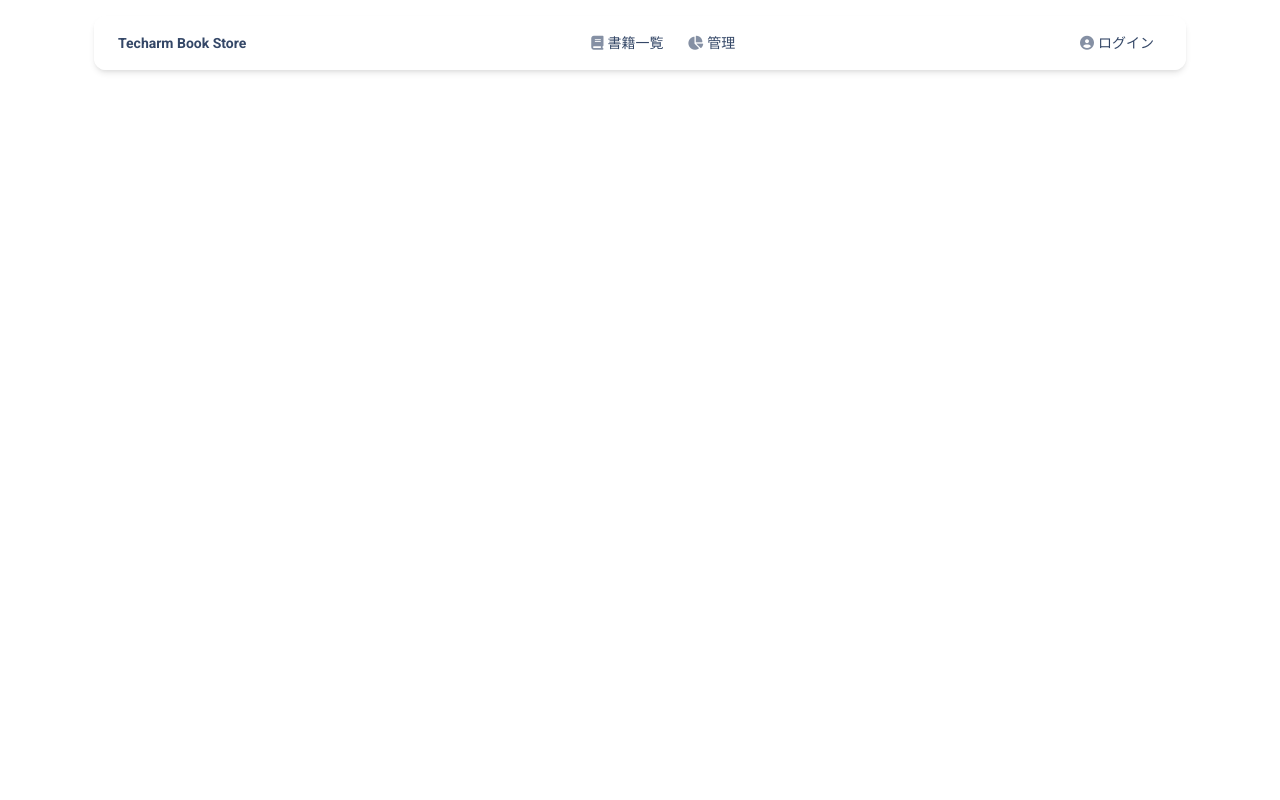
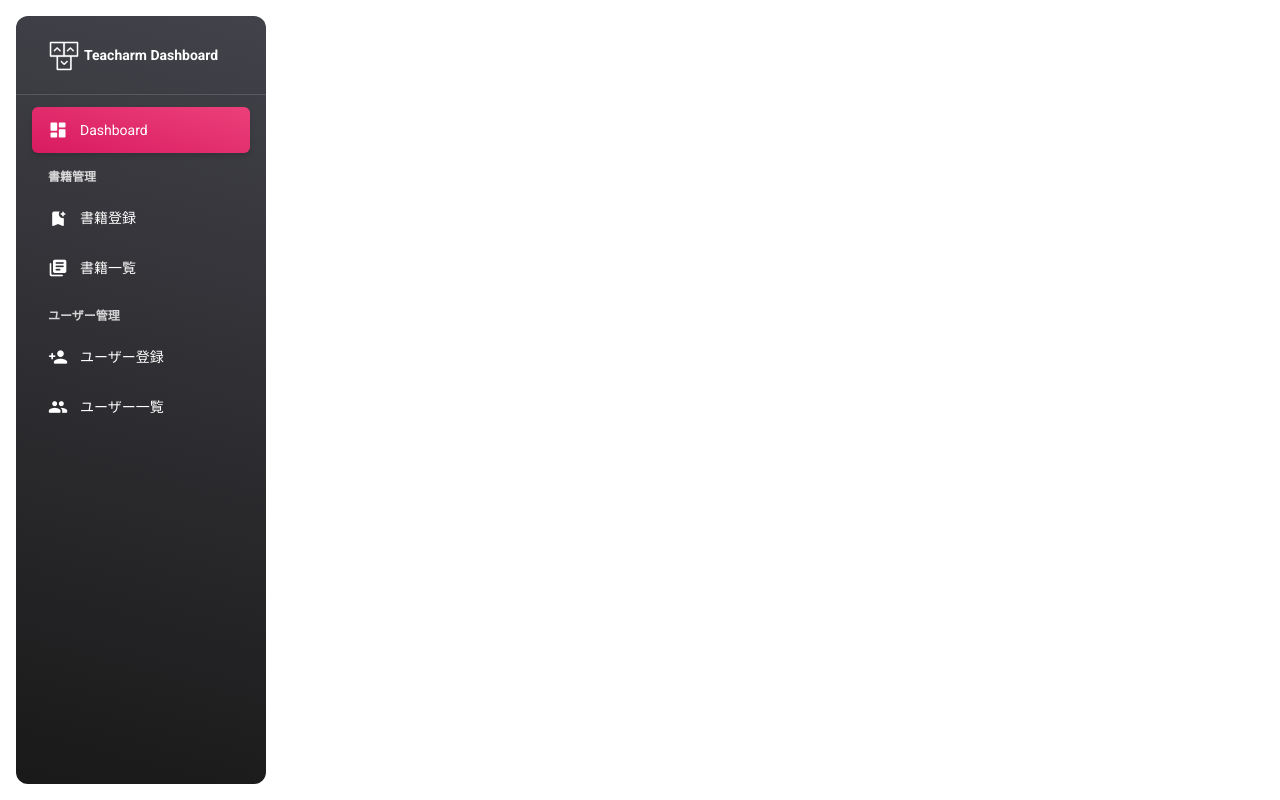
Before and after one commit to techarm/go-vue, a Vue app in the folder vue-app/: page /admin in a window 1280 px wide. Built offline with nearby package versions, Linux system fonts and the light colour scheme.

Commit message:
書籍一覧画面修正

```diff
--- a/vue-app/src/App.vue
+++ b/vue-app/src/App.vue
@@ -1,5 +1,5 @@
 <template>
-  <AppHeader />
+  <!-- <AppHeader /> -->
   <div>
     <router-view v-slot="{Component}" :key="componentKey" @success="success" @error="error" @warning="warning" @forceUpdate="forceUpdate">
       <keep-alive include="book-list">
@@ -7,7 +7,7 @@
       </keep-alive>
     </router-view>
   </div>
-  <AppFooter />
+  <!-- <AppFooter /> -->
 </template>
 
 <script>
--- /dev/null
+++ b/vue-app/src/components/admin/DashBoard.vue
@@ -0,0 +1,68 @@
+<template>
+    <aside class="sidenav navbar navbar-vertical navbar-expand-xs border-0 border-radius-xl my-3 fixed-start ms-3 bg-gradient-dark" id="sidenav-main">
+        <div class="sidenav-header">
+            <i class="fas fa-times p-3 cursor-pointer text-white opacity-5 position-absolute end-0 top-0 d-none d-xl-none" aria-hidden="true" id="iconSidenav"></i>
+            <router-link class="navbar-brand m-0" to="/admin" target="_blank">
+                <img src="/img/logo-ct.png" class="navbar-brand-img h-100" alt="main_logo">
+                <span class="ms-1 font-weight-bold text-white">Teacharm Dashboard</span>
+            </router-link>
+        </div>
+        <hr class="horizontal light mt-0 mb-2">
+        <div class="collapse navbar-collapse w-auto" id="sidenav-collapse-main">
+            <ul class="navbar-nav">
+                <li class="nav-item">
+                    <router-link class="nav-link text-white active bg-gradient-primary" to="/admin">
+                        <div class="text-white text-center me-2 d-flex align-items-center justify-content-center">
+                            <i class="material-icons opacity-10">dashboard</i>
+                        </div>
+                        <span class="nav-link-text ms-1">Dashboard</span>
+                    </router-link>
+                </li>
+                <li class="nav-item mt-3">
+                    <h6 class="ps-4 ms-2 text-uppercase text-xs text-white font-weight-bolder opacity-8">書籍管理</h6>
+                </li>
+                <li class="nav-item">
+                    <router-link class="nav-link text-white" to="/admin/books/0">
+                        <div class="text-white text-center me-2 d-flex align-items-center justify-content-center">
+                            <i class="material-icons opacity-10">bookmark_add</i>
+                        </div>
+                        <span class="nav-link-text ms-1">書籍登録</span>
+                    </router-link>
+                </li>
+                <li class="nav-item">
+                    <router-link class="nav-link text-white" to="/admin/books">
+                        <div class="text-white text-center me-2 d-flex align-items-center justify-content-center">
+                            <i class="material-icons opacity-10">library_books</i>
+                        </div>
+                        <span class="nav-link-text ms-1">書籍一覧</span>
+                    </router-link>
+                </li>
+                <li class="nav-item mt-3">
+                    <h6 class="ps-4 ms-2 text-uppercase text-xs text-white font-weight-bolder opacity-8">ユーザー管理</h6>
+                </li>
+                <li class="nav-item">
+                    <router-link class="nav-link text-white" to="/admin/users/0">
+                        <div class="text-white text-center me-2 d-flex align-items-center justify-content-center">
+                        <i class="material-icons opacity-10">person_add</i>
+                        </div>
+                        <span class="nav-link-text ms-1">ユーザー登録</span>
+                    </router-link>
+                </li>
+                <li class="nav-item">
+                    <router-link class="nav-link text-white" to="/admin/users">
+                        <div class="text-white text-center me-2 d-flex align-items-center justify-content-center">
+                        <i class="material-icons opacity-10">people</i>
+                        </div>
+                        <span class="nav-link-text ms-1">ユーザー一覧</span>
+                    </router-link>
+                </li>
+            </ul>
+        </div>
+    </aside>
+</template>
+
+<script>
+export default {
+    name: "DashBoard"
+}
+</script>
--- /dev/null
+++ b/vue-app/src/components/admin/SiderMenu.vue
@@ -0,0 +1,68 @@
+<template>
+    <aside class="sidenav navbar navbar-vertical navbar-expand-xs border-0 border-radius-xl my-3 fixed-start ms-3 bg-gradient-dark" id="sidenav-main">
+        <div class="sidenav-header">
+            <i class="fas fa-times p-3 cursor-pointer text-white opacity-5 position-absolute end-0 top-0 d-none d-xl-none" aria-hidden="true" id="iconSidenav"></i>
+            <router-link class="navbar-brand m-0" to="/admin" target="_blank">
+                <img src="/img/logo-ct.png" class="navbar-brand-img h-100" alt="main_logo">
+                <span class="ms-1 font-weight-bold text-white">Teacharm Dashboard</span>
+            </router-link>
+        </div>
+        <hr class="horizontal light mt-0 mb-2">
+        <div class="collapse navbar-collapse w-auto" id="sidenav-collapse-main">
+            <ul class="navbar-nav">
+                <li class="nav-item">
+                    <router-link class="nav-link text-white active bg-gradient-primary" to="/admin">
+                        <div class="text-white text-center me-2 d-flex align-items-center justify-content-center">
+                            <i class="material-icons opacity-10">dashboard</i>
+                        </div>
+                        <span class="nav-link-text ms-1">Dashboard</span>
+                    </router-link>
+                </li>
+                <li class="nav-item mt-3">
+                    <h6 class="ps-4 ms-2 text-uppercase text-xs text-white font-weight-bolder opacity-8">書籍管理</h6>
+                </li>
+                <li class="nav-item">
+                    <router-link class="nav-link text-white" to="/admin/books/0">
+                        <div class="text-white text-center me-2 d-flex align-items-center justify-content-center">
+                            <i class="material-icons opacity-10">bookmark_add</i>
+                        </div>
+                        <span class="nav-link-text ms-1">書籍登録</span>
+                    </router-link>
+                </li>
+                <li class="nav-item">
+                    <router-link class="nav-link text-white" to="/admin/books">
+                        <div class="text-white text-center me-2 d-flex align-items-center justify-content-center">
+                            <i class="material-icons opacity-10">library_books</i>
+                        </div>
+                        <span class="nav-link-text ms-1">書籍一覧</span>
+                    </router-link>
+                </li>
+                <li class="nav-item mt-3">
+                    <h6 class="ps-4 ms-2 text-uppercase text-xs text-white font-weight-bolder opacity-8">ユーザー管理</h6>
+                </li>
+                <li class="nav-item">
+                    <router-link class="nav-link text-white" to="/admin/users/0">
+                        <div class="text-white text-center me-2 d-flex align-items-center justify-content-center">
+                        <i class="material-icons opacity-10">person_add</i>
+                        </div>
+                        <span class="nav-link-text ms-1">ユーザー登録</span>
+                    </router-link>
+                </li>
+                <li class="nav-item">
+                    <router-link class="nav-link text-white" to="/admin/users">
+                        <div class="text-white text-center me-2 d-flex align-items-center justify-content-center">
+                        <i class="material-icons opacity-10">people</i>
+                        </div>
+                        <span class="nav-link-text ms-1">ユーザー一覧</span>
+                    </router-link>
+                </li>
+            </ul>
+        </div>
+    </aside>
+</template>
+
+<script>
+export default {
+    name: "SiderMenu"
+}
+</script>
--- a/vue-app/src/components/admin/book/AdminBookList.vue
+++ b/vue-app/src/components/admin/book/AdminBookList.vue
@@ -1,13 +1,33 @@
 <template>
-    <div class="container">
+    <side-menu />
+    <main class="main-content position-relative max-height-vh-100 h-100 border-radius-lg ">
+        <!-- Navbar -->
+        <nav class="navbar navbar-main navbar-expand-lg px-0 mx-4 shadow-none border-radius-xl" id="navbarBlur" navbar-scroll="true">
+            <div class="container-fluid py-1 px-3">
+                <nav aria-label="breadcrumb">
+                    <ol class="breadcrumb bg-transparent mb-0 pb-0 pt-1 px-0 me-sm-6 me-5">
+                        <li class="breadcrumb-item text-sm"><a class="opacity-5 text-dark" href="javascript:;">書籍管理</a></li>
+                        <li class="breadcrumb-item text-sm text-dark active" aria-current="page">書籍一覧</li>
+                    </ol>
+                </nav>
+            </div>
+        </nav>
+        <!-- End Navbar -->
+        <div class="container-fluid py-4">
             <div class="row">
-            <div class="col" v-if="this.ready">
-                <h1 class="mt-3">本情報一覧</h1>
-                <hr>
-                <table class="table table-hover table-compact">
+                <div class="col-12">
+                    <div class="card my-4">
+                        <div class="card-header p-0 position-relative mt-n4 mx-3 z-index-2">
+                            <div class="bg-gradient-primary shadow-primary border-radius-lg pt-4 pb-3">
+                                <h6 class="text-white text-capitalize ps-3">書籍一覧</h6>
+                            </div>
+                        </div>
+                        <div class="card-body">
+                            <div class="table-responsive">
+                                <table class="table table-hover table-compact mb-0">
                                     <thead>
                                         <tr>
-                            <th>ID</th>
+                                            <th class="px-2">ID</th>
                                             <th>名前</th>
                                             <th>作者</th>
                                             <th>操作</th>
@@ -19,20 +39,24 @@
                                             <td>{{book.title}}</td>
                                             <td>{{book.author.author_name}}</td>
                                             <td>
-                                <router-link class="btn btn-primary btn-sm" :to="`/admin/books/${book.id}`">編集</router-link>
+                                                <router-link class="btn btn-outline-secondary btn-sm" :to="`/admin/books/${book.id}`">編集</router-link>
                                             </td>
                                         </tr>
                                     </tbody>
                                 </table>
                             </div>
-            <div class="col" v-else>Loading...</div>
                         </div>
                     </div>
+                </div>
+            </div>
+        </div>
+    </main>
 </template>
 
 <script>
 import requests from '@/components/request.js';
 import security from '@/components/security.js';
+import SiderMenu from '@/components/admin/SiderMenu.vue';
 
 export default {
     data() {
@@ -40,6 +64,9 @@ export default {
             books: [],
             ready: false
         }
+    },
+    components: {
+        "side-menu": SiderMenu
     },
     beforeMount() {
         if (security.requireToken()) {
--- a/vue-app/src/router/index.js
+++ b/vue-app/src/router/index.js
@@ -1,8 +1,9 @@
 import { createRouter, createWebHistory } from 'vue-router';
 import AppBody from '@/components/AppBody.vue';
-import AppLogin from '@/components/AppLogin.vue';
+import AppLogin from '@/components/AdminLogin.vue';
 import BookList from '@/components/book/BookList.vue';
 import BookDetail from '@/components/book/BookDetail.vue';
+import DashBoard from '@/components/admin/DashBoard.vue';
 import UserList from '@/components/admin/user/UserList.vue';
 import UserEdit from '@/components/admin/user/UserEdit.vue';
 import AdminBookList from '@/components/admin/book/AdminBookList.vue';
@@ -29,6 +30,11 @@ const routes = [
         path: '/login',
         name: 'Login',
         component: AppLogin
+    },
+    {
+        path: "/admin",
+        name: 'DashBoard',
+        component: DashBoard
     },
     {
         path: "/admin/users",
```
Also changed, not shown: vue-app/src/components/AdminLogin.vue (renamed from vue-app/src/components/AppLogin.vue). Lines whose indentation alone changed are shown as unchanged.
